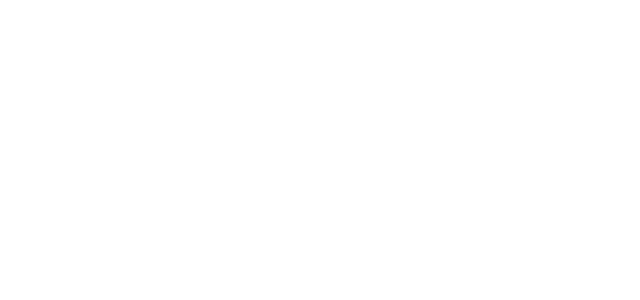
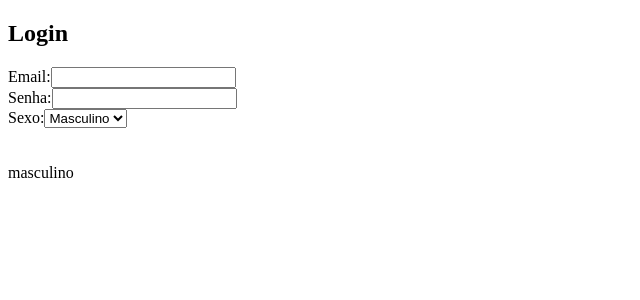
Before and after one commit to vitoria-cosmos/my-app, a React (Create React App) app: page / in a window 1280 px wide. Shown: the top 300 px of the page, without its empty margins (0-640 px from the left). Built offline with nearby package versions, Linux system fonts and the light colour scheme.

Commit message:
learning how to use states in forms

```diff
--- a/src/App.js
+++ b/src/App.js
@@ -1,45 +1,66 @@
 import React, { Component } from 'react';
-import Feed from '../src/components2/Feed';
 
 class App extends Component {
+
     constructor(props) {
         super(props);
         this.state = {
-            feed: [
-                {id: 1, username: 'Matheus', curtidas: 10, comentarios: 2},
-                {id: 2, username: 'Lucas', curtidas: 120, comentarios: 24},
-                {id: 3, username: 'Amanda', curtidas: 30, comentarios: 12}
-            ]
+            email: '',
+            senha: '',
+            sexo: 'masculino'
         };
+        this.trocaEmail = this.trocaEmail.bind(this);
+        this.trocaSexo = this.trocaSexo.bind(this);
     }
+
+    trocaEmail(e) {
+        // a gnt recebe por parametro um evento que podemos acessar o valor que a pessoa digitou
+        let valorDigitado = e.target.value;
+        // target significa qual que é o input que a gente está mirando e value é o valor que foi digitado
+        this.setState({email: valorDigitado});
+
+    }
+
+    trocaSexo(e) {
+        let valorDigitado = e.target.value;
+        this.setState({sexo: valorDigitado});
+    }
+
     render() {
         return (
-            // forma sem o componente separado
-            // <div>
-            //     {/* o map roda a lista e passa por objeto por objeto */}
-            //     {this.state.feed.map((item) => {
-            //         return (
-            //             // temos que passar essa key para o react não reclamar.
-            //             // agora cada div tem um id unico
-            //             <div key={item.id}>
-            //                 <h3>{item.username}</h3>
-            //                 <a>{item.curtidas} curtidas/
-            //                     {item.comentarios} comentarios</a>
-            //             </div>
-            //         )
-            //     })}
-            // </div>
             <div>
-                {this.state.feed.map((item) => {
-                    return (
-                        <Feed
-                        id={item.id}
-                        username={item.username}
-                        curtidas={item.curtidas}
-                        comentarios={item.comentarios}
-                        />
-                    )
-                })}
+                <h2>Login</h2>
+
+
+                Email:
+                <input type='email' name='email' value={this.state.email}
+                // onChange - é quando houver mudanças a gente faz alguma coisa, chamar uma função ou alterar o valor desta state
+                onChange={this.trocaEmail}
+                />
+                <br/>
+
+
+                Senha:
+                <input type='password' name='senha' value={this.state.senha}
+                onChange={(e) => this.setState({senha: e.target.value})}
+                // da mesma forma, aqui vamos poder mudar o valor do campo por meio do onChange, pegamos o que o usuário digitou e setamos o estado
+                />
+                <br/>
+
+                Sexo:
+                <select name='sexo' value={this.state.sexo} onChange={this.trocaSexo}>
+                    {/* esse value= fica fixo, pra podermos trocar, temos que utilizar o onChange */}
+                    <option value='masculino'>Masculino</option>
+                    <option value='faminino'>Feminino</option>
+
+                </select>
+                <div>
+                    {this.state.email} <br/>
+                    {this.state.senha} <br/>
+                    {this.state.sexo}
+                </div>
+
+
             </div>
         );
     }
--- a/src/components2/Feed/index.js
+++ b/src/components2/Feed/index.js
@@ -1,9 +1,17 @@
+// construindo um componente que vai formatar
 import React, { Component } from 'react';
 
 class Feed extends Component {
     render() {
         return (
-            <div>
+            <div key={this.props.id}>
+                <h3>{this.props.username}</h3>
+                <a>
+                    {this.props.curtidas > 1 ? this.props.curtidas + ' curtidas': this.props.curtidas + ' curtida'}  /
+                    {this.props.comentarios > 1 ? this.props.comentarios + ' comentarios' : this.props.comentarios + ' comentario'}
+                </a>
+                <hr/>
+
 
             </div>
         );
```
Also changed, not shown: src/App13.js (added, +50 -0 lines), 1 other file (tests, documents, lock files or other folders).
